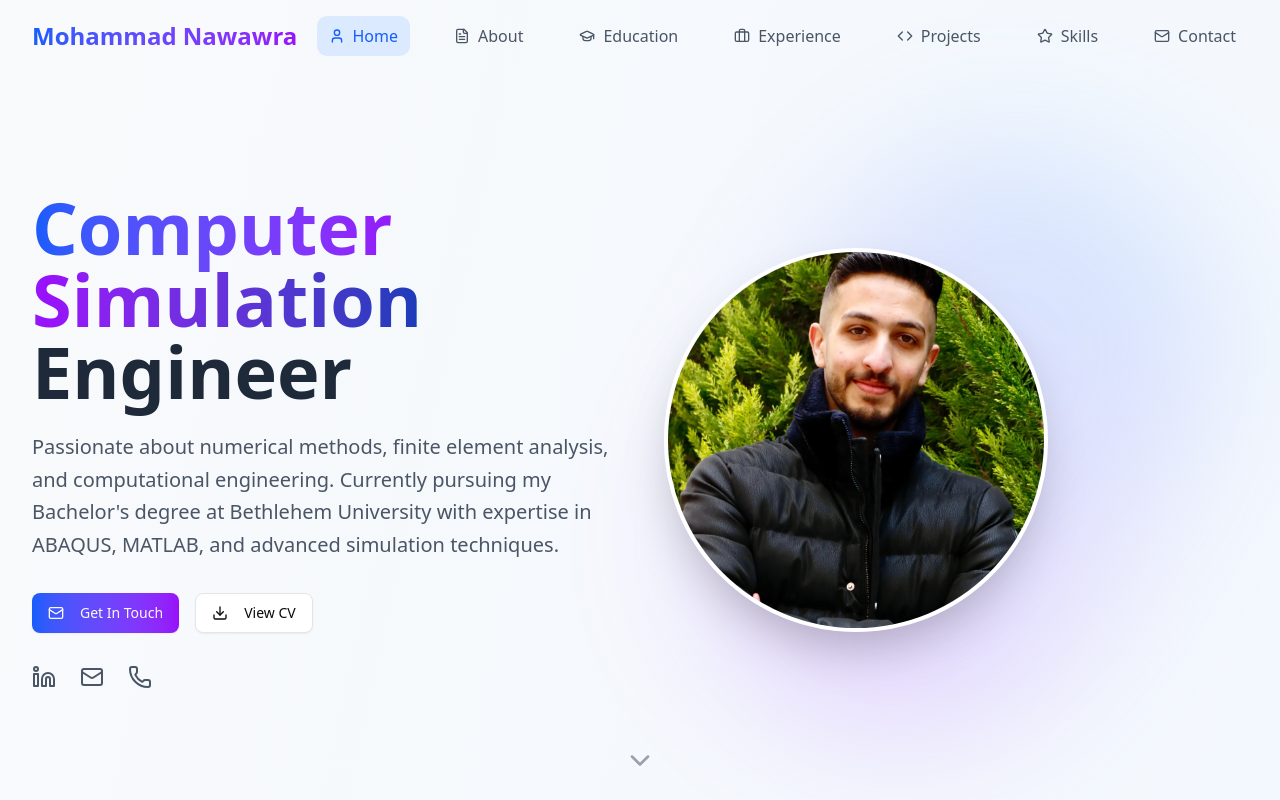
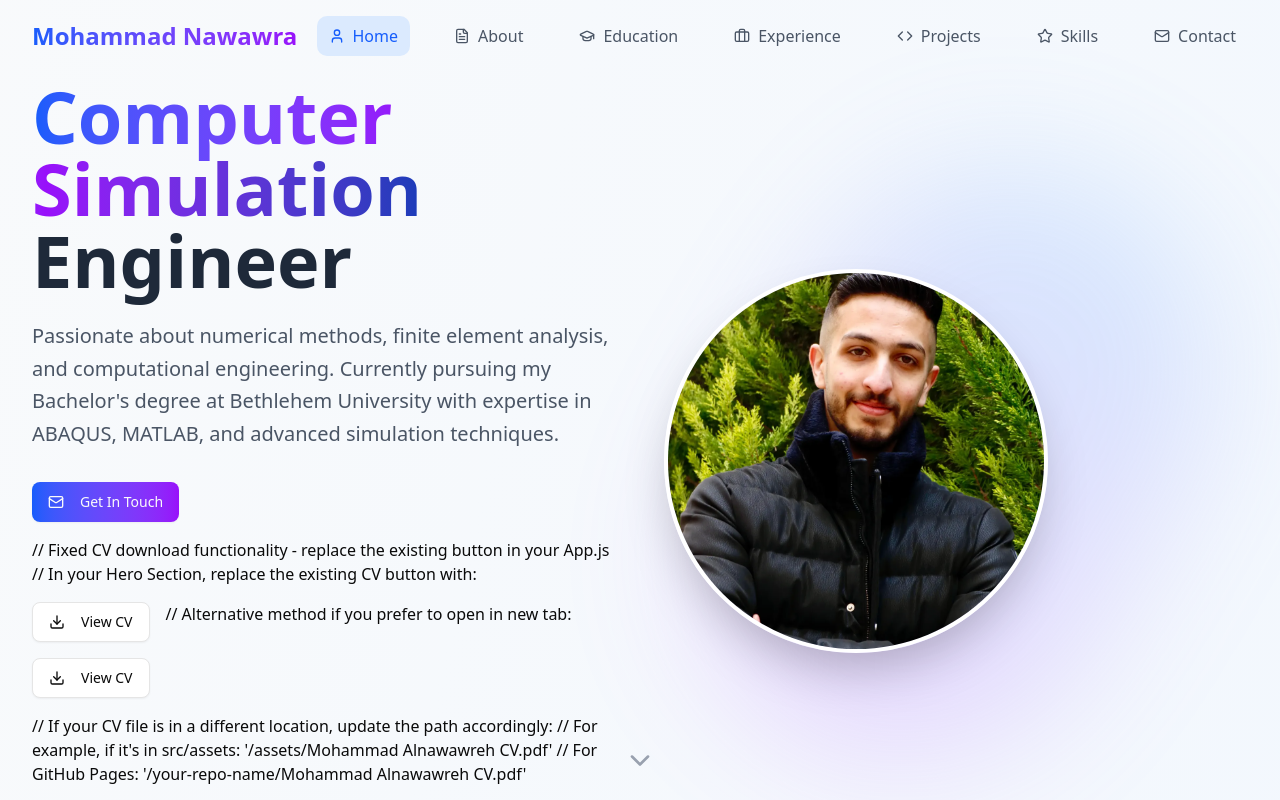
Before and after one commit to MohammadNawawra2003/Mohammad_Portfolio, a React (Vite) app: page / in a window 1280 px wide. Shown: the top 800 px of the page. Built offline with nearby package versions, Linux system fonts and the light colour scheme.

Commit message:
Update App.jsx

```diff
--- a/src/App.jsx
+++ b/src/App.jsx
@@ -285,17 +285,44 @@ function App() {
                   <Mail className="mr-2" size={20} />
                   Get In Touch
                 </Button>
+                // Fixed CV download functionality - replace the existing button in your App.js
+
+// In your Hero Section, replace the existing CV button with:
 <Button
   variant="outline"
   size="lg"
   onClick={() => {
-                 // Open CV from GitHub repository
-                 window.open('https://github.com/MohammadNawawra2003/mohammad-portfolio/raw/main/public/Mohammad%20Alnawawreh%20CV.pdf', '_blank');
+    // Create a link element to download the CV
+    const link = document.createElement('a');
+    // Use the correct path - assuming your CV is in the public folder
+    link.href = '/Mohammad Alnawawreh CV.pdf';
+    // Set the download attribute with the desired filename (without underscores)
+    link.download = 'Mohammad Alnawawreh CV.pdf';
+    // Append to body, click, and remove
+    document.body.appendChild(link);
+    link.click();
+    document.body.removeChild(link);
   }}
 >
   <Download className="mr-2" size={20} />
   View CV
 </Button>
+
+// Alternative method if you prefer to open in new tab:
+<Button
+  variant="outline"
+  size="lg"
+  onClick={() => {
+    window.open('/Mohammad Alnawawreh CV.pdf', '_blank');
+  }}
+>
+  <Download className="mr-2" size={20} />
+  View CV
+</Button>
+
+// If your CV file is in a different location, update the path accordingly:
+// For example, if it's in src/assets: '/assets/Mohammad Alnawawreh CV.pdf'
+// For GitHub Pages: '/your-repo-name/Mohammad Alnawawreh CV.pdf'
               </motion.div>
 
               <motion.div
```
Lines whose indentation alone changed are shown as unchanged.
